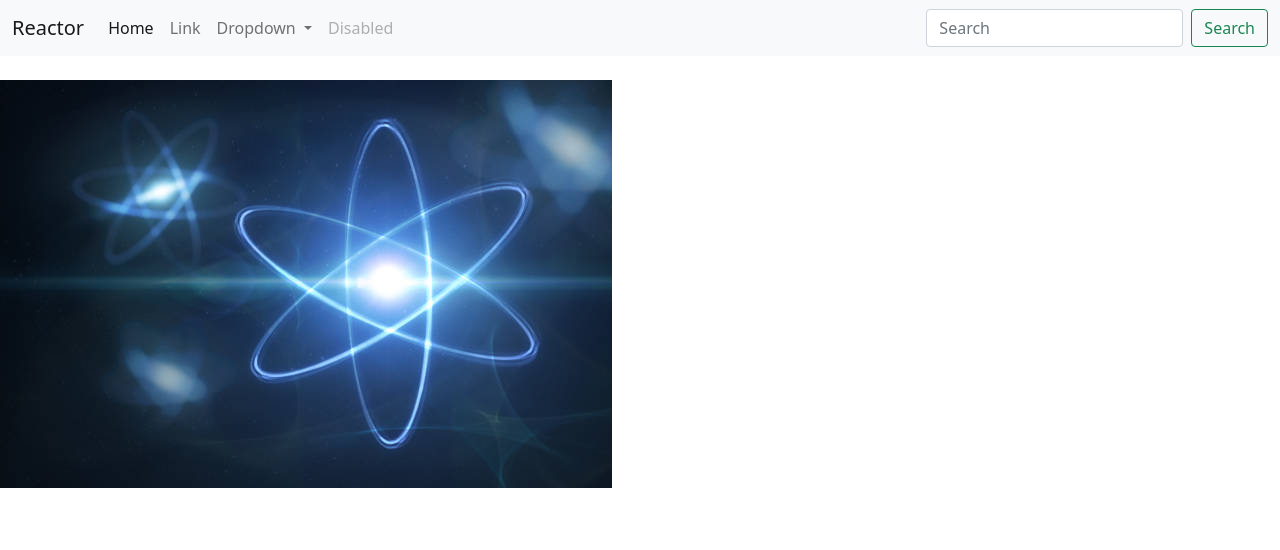
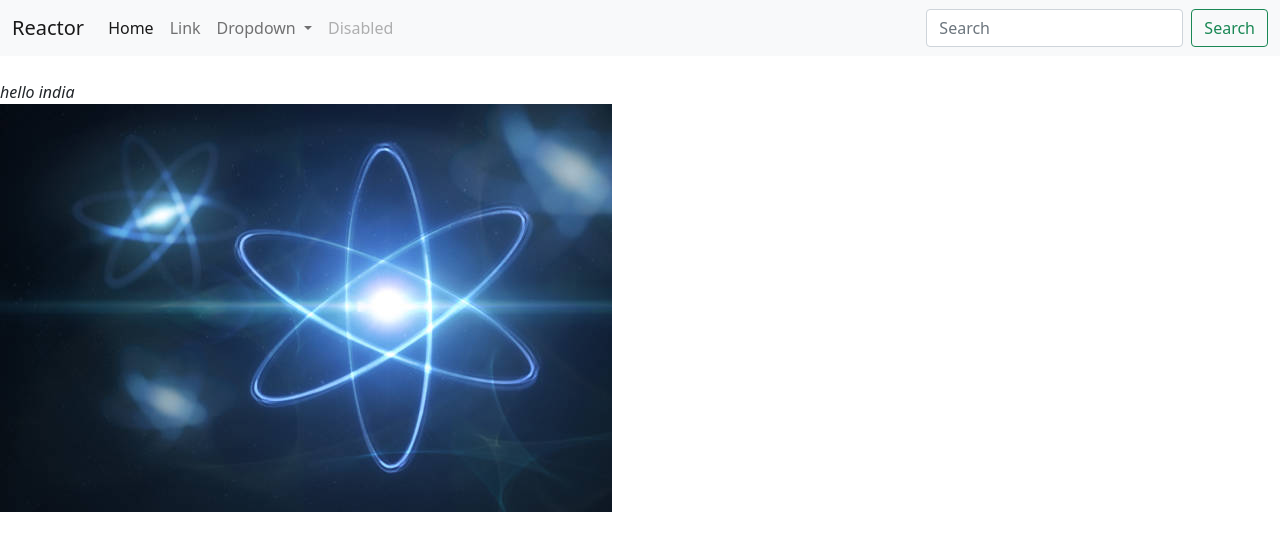
Before and after one commit to pradeep1383/Reactor, a plain HTML site: page index.html in a window 1280 px wide. Drawn offline with nearby package versions, Linux system fonts and the light colour scheme.

Commit message:
using em Taghello india

```diff
--- a/index.html
+++ b/index.html
@@ -48,7 +48,7 @@
         </div>
       </nav>
 <br>
-
+ <em>hello india </em>
       <div>
         <img src="react2.jpg" alt="reactor">
       </div>
```
